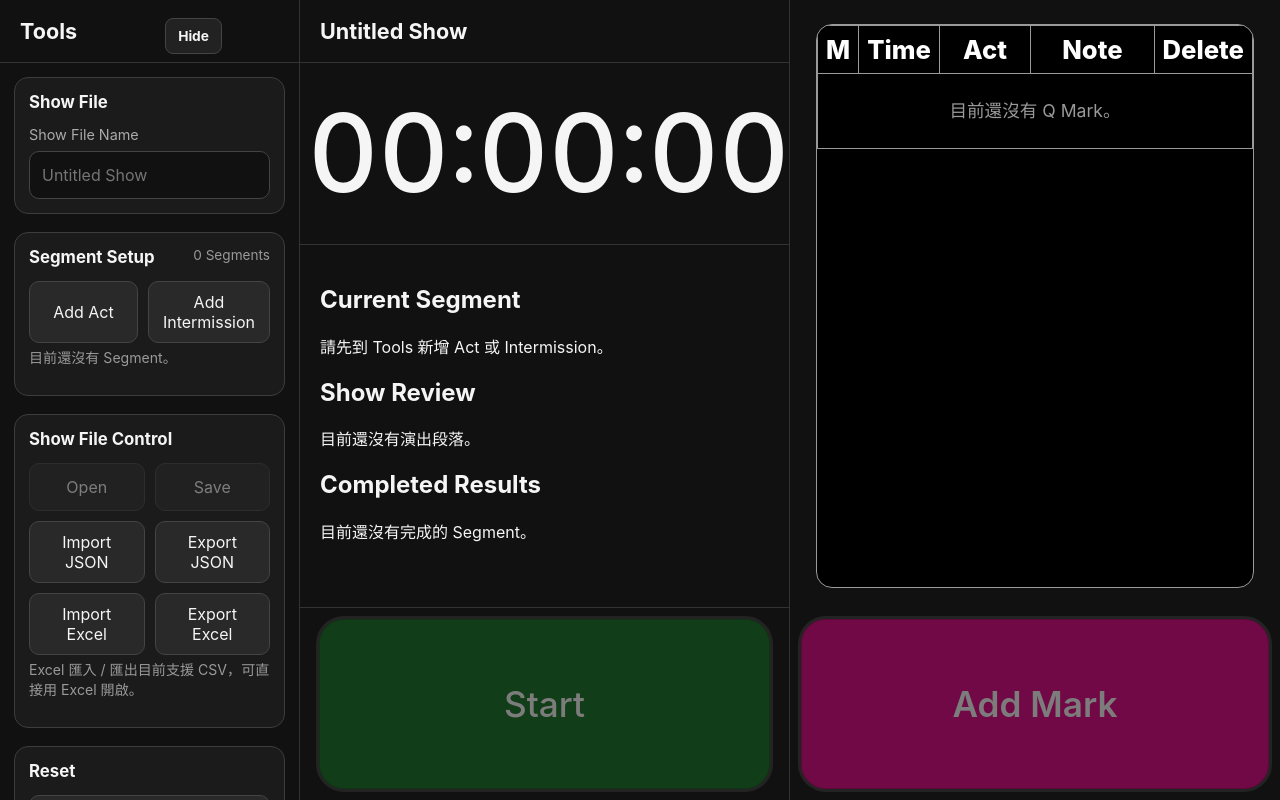
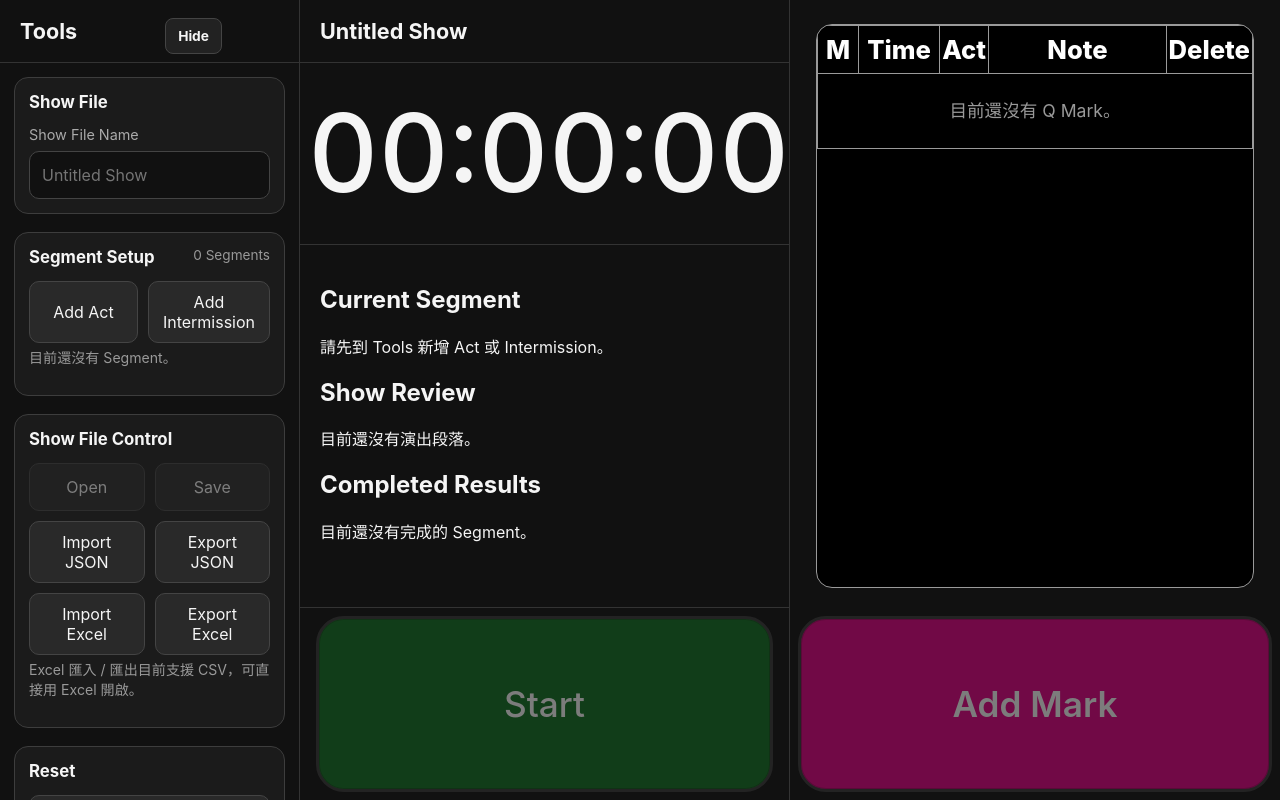
Before and after one commit to andyue/ShowTimerPWA, a React (Vite) app: page / in a window 1280 px wide. Built offline with nearby package versions, Linux system fonts and the light colour scheme.

Commit message:
Tighten qmark table columns

```diff
--- a/src/App.css
+++ b/src/App.css
@@ -490,8 +490,27 @@
 
 .qmark-table th:nth-child(3),
 .qmark-table td:nth-child(3) {
-  width: 21%;
+  width: 3.1rem;
+  max-width: 3.1rem;
+  padding-right: 1px;
+  padding-left: 1px;
   text-align: center;
+  white-space: nowrap;
+}
+
+.qmark-table-act {
+  position: relative;
+  overflow: hidden;
+}
+
+.qmark-table-act-text {
+  display: block;
+  width: 100%;
+  max-width: 100%;
+  font-size: 0.85em;
+  overflow: hidden;
+  text-overflow: clip;
+  white-space: nowrap;
 }
 
 .qmark-table th:nth-child(4),
@@ -502,6 +521,8 @@
 .qmark-table th:nth-child(5),
 .qmark-table td:nth-child(5) {
   width: 1%;
+  padding-right: 2px;
+  padding-left: 2px;
   text-align: center;
   white-space: nowrap;
 }
@@ -614,7 +635,14 @@
 
   .qmark-table th:nth-child(3),
   .qmark-table td:nth-child(3) {
-    width: 18%;
+    width: 2.35rem;
+    max-width: 2.35rem;
+    padding-right: 1px;
+    padding-left: 1px;
+  }
+
+  .qmark-table-act-text {
+    font-size: 0.76em;
   }
 
   .qmark-table th:nth-child(4),
--- a/src/pages/QMarkPage.tsx
+++ b/src/pages/QMarkPage.tsx
@@ -222,8 +222,10 @@ export default function QMarkPage() {
                         )}
                       </td>
 
-                      <td>
-                        {cueMark.segmentName}
+                      <td className="qmark-table-act">
+                        <span className="qmark-table-act-text">
+                          {cueMark.segmentName}
+                        </span>
                       </td>
 
                       <td>
```
